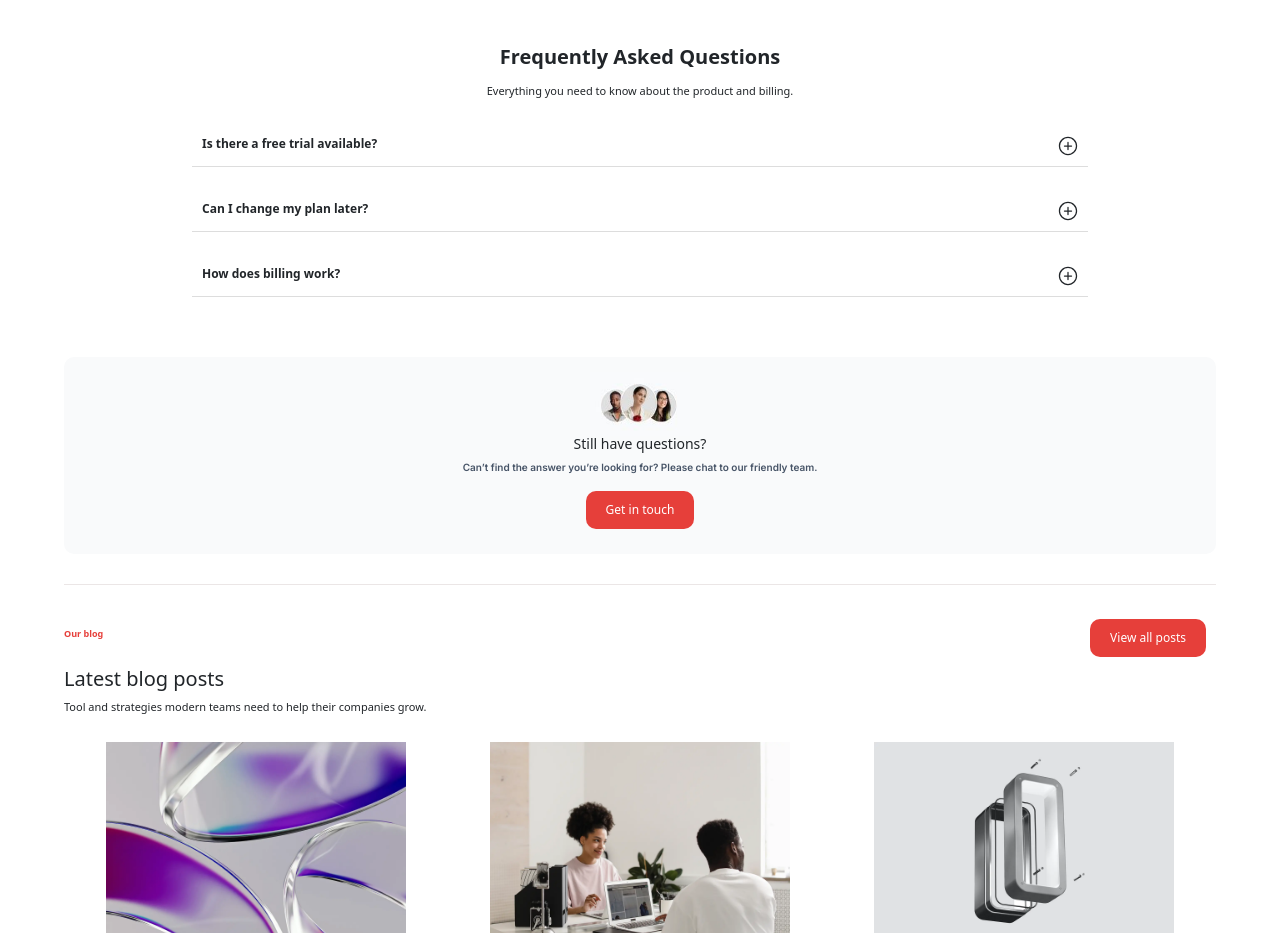
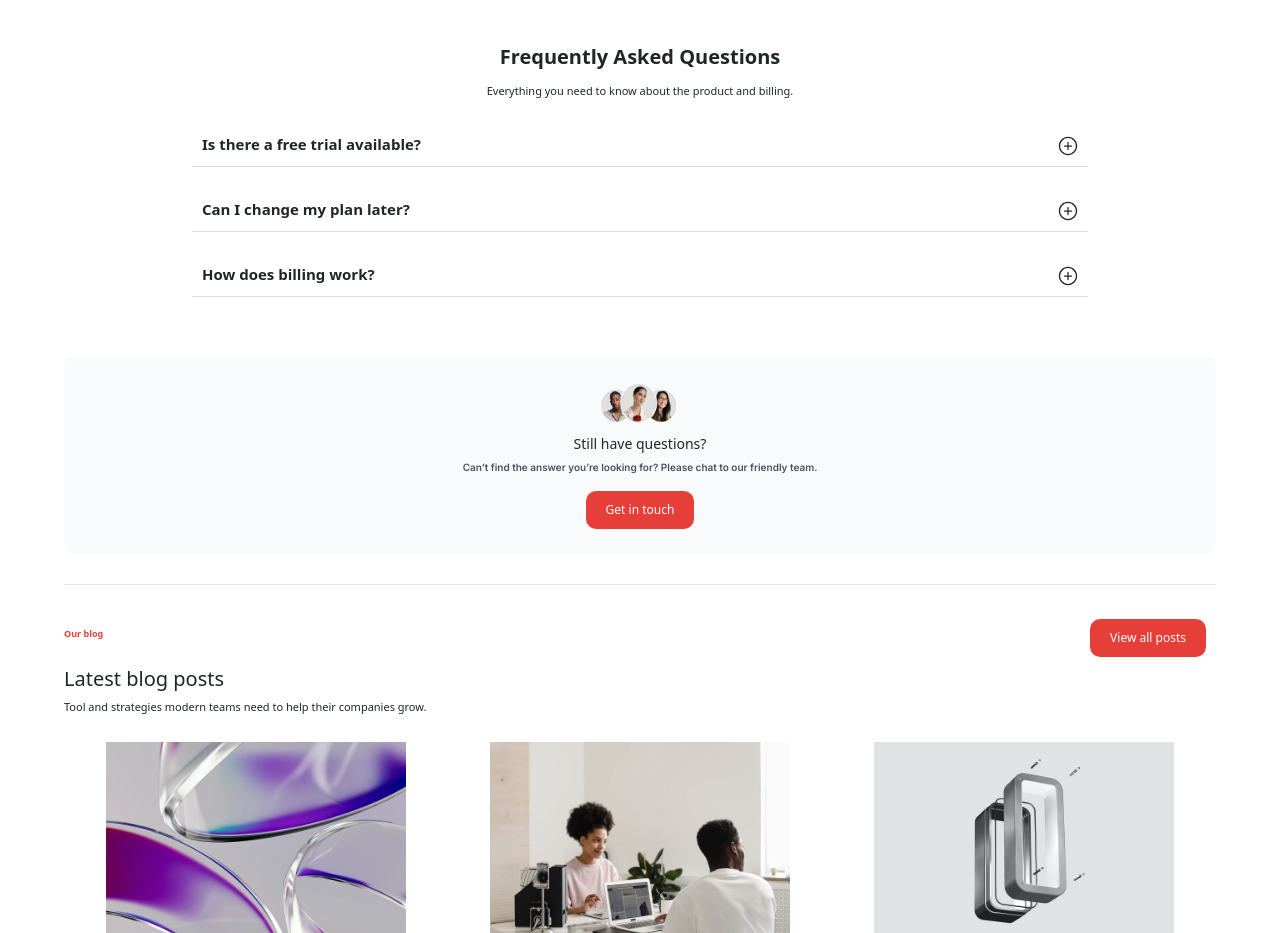
Before and after one commit to AMMRISHA/Zysk-Technologies, a React (Vite) app: page / in a window 1280 px wide. Shown: the part 1880-2813 px from the top of the page. Built offline with nearby package versions, Linux system fonts and the light colour scheme.

Commit message:
6th commit

```diff
--- a/src/components/Answer.jsx
+++ b/src/components/Answer.jsx
@@ -24,7 +24,7 @@ function Answer({ question, answer, isOpen, toggleAnswer }) {
       >
         {/* Conditional icon: + for closed, - for open */}
 
-        <strong style={{fontSize:"clamp(12px , 2vw, 10px)"}}>{question}</strong>
+        <strong style={{fontSize:"clamp(10px , 2vw, 15px)"}}>{question}</strong>
         <span className="dropdownfreq">
           {isOpen ? <BsDashCircle size={20} /> : <GoPlusCircle size={20} />}
         </span>
```
